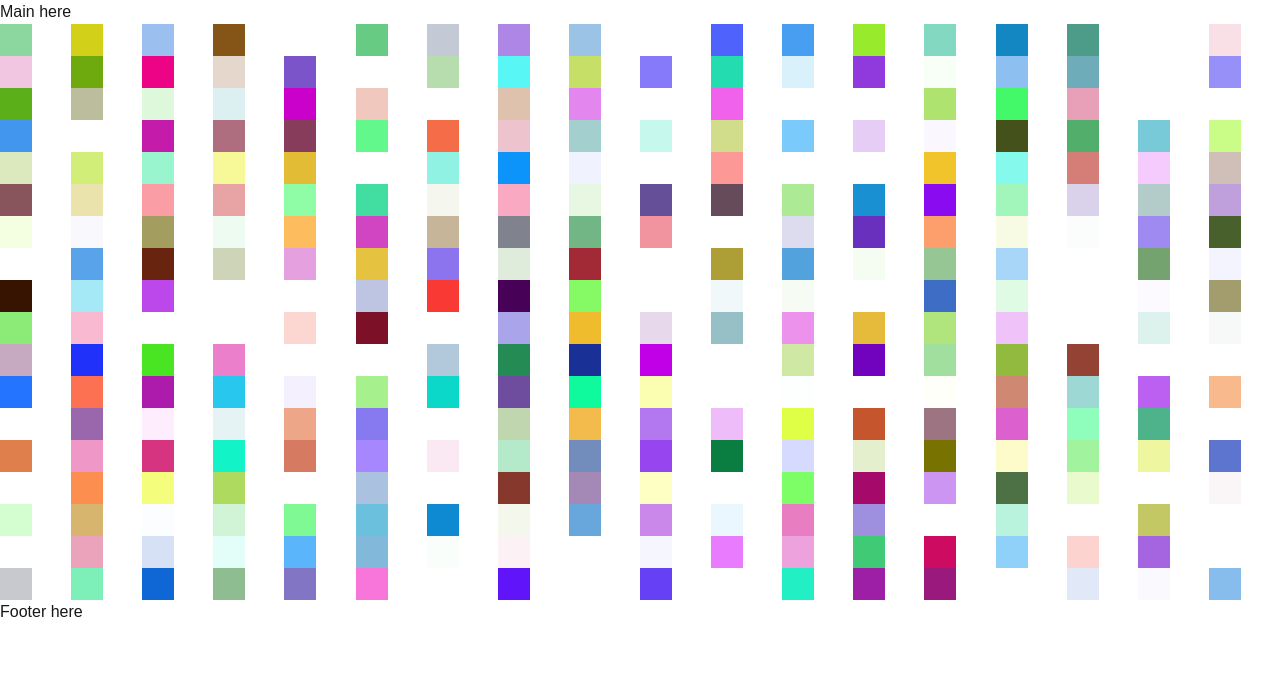
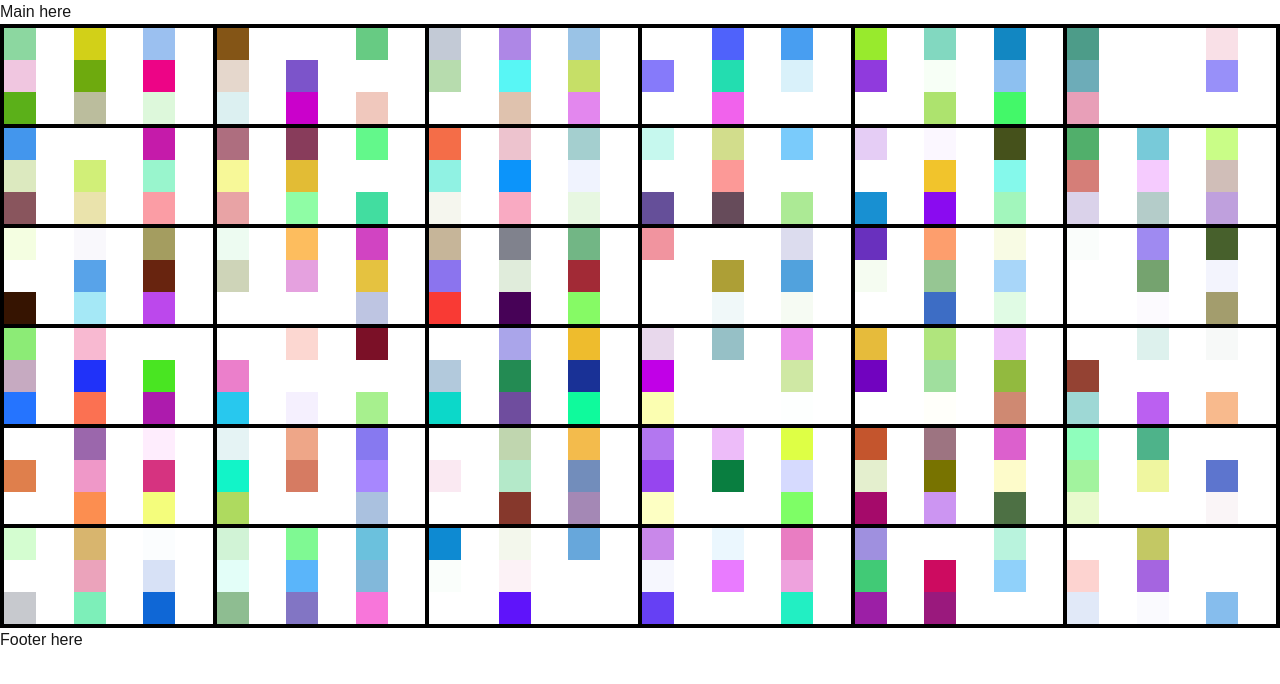
Before and after one commit to gskorokhod/hack-the-bubble, a Next.js app: page / in a window 1280 px wide. Shown: the top 684 px of the page. Built offline with nearby package versions, Linux system fonts and the light colour scheme.

Commit message:
add borders

```diff
--- a/src/components/cell.tsx
+++ b/src/components/cell.tsx
@@ -12,6 +12,7 @@ export default function Cell({ cell, style }: CellProps) {
         display: "grid",
         gridTemplateRows: `repeat(${cell.height}, 1fr)`,
         gridTemplateColumns: `repeat(${cell.width}, 1fr)`,
+        border: "2px solid black",
         ...style,
     };
     return (
--- a/src/components/grid.tsx
+++ b/src/components/grid.tsx
@@ -10,6 +10,7 @@ export default function Grid(props: GridProps) {
     display: "grid",
     gridTemplateRows: `repeat(${props.grid.rows}, 1fr)`,
     gridTemplateColumns: `repeat(${props.grid.cells}, 1fr)`,
+    border: "2px solid black",
   };
   return (
     <div style={style}>
```
